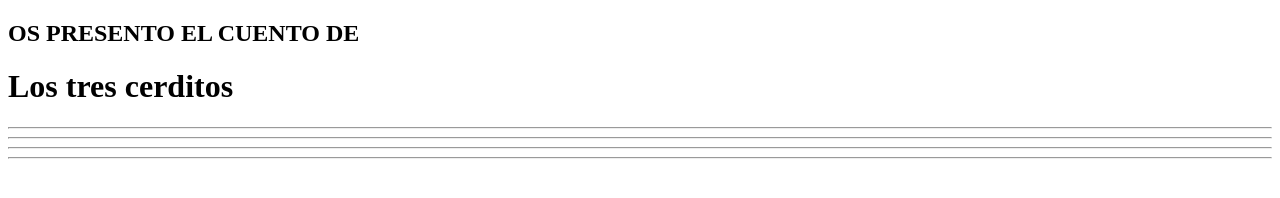
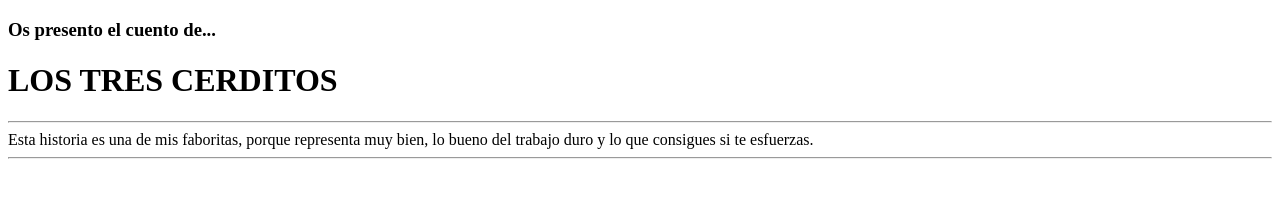
Before and after one commit to CamiloPiamba22/PracticeThreeLittlePigs, a plain HTML site: page Index.html in a window 1280 px wide. Drawn offline with Linux system fonts and the light colour scheme.

Commit message:
Alpha 1 - reordered and apllied first article

```diff
--- a/Index.html
+++ b/Index.html
@@ -3,23 +3,27 @@
 <head>
     <meta charset="UTF-8">
     <meta name="viewport" content="width=device-width, initial-scale=1.0">
-    <title>Document</title>
+    <title>3 Pngs & 1 Wolf</title>
     <link rel="stylesheet" href="Index.css">
 </head>
 <body>
     <header>
-    <h2>OS PRESENTO EL CUENTO DE</h2>
-    <h1>Los tres cerditos</h1>
+    <h3>Os presento el cuento de...</h3>
+    <h1>LOS TRES CERDITOS</h1>
     <hr class="SubTitle">
     </header>
-    <hr>
 
     <main>
+        <article>Esta historia es una de mis faboritas, porque representa muy bien, lo bueno del trabajo duro y lo que consigues si te esfuerzas.</article>
+
+        <article class="history">
+
+        </article>
     </main>
+
     <hr>
 
     <footer>
     </footer>
-    <hr>
 </body>
 </html>
```
